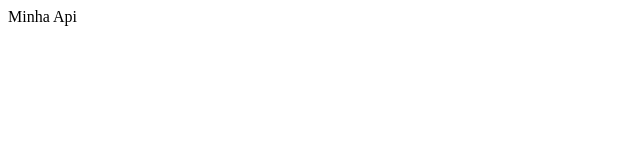
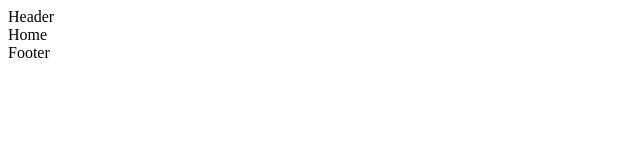
Before and after one commit to Gisellyrock/Rede-Social-Dogs, a React (Create React App) app: page / in a window 1280 px wide. Shown: the top 160 px of the page, without its empty margins (0-640 px from the left). Built offline with nearby package versions, Linux system fonts and the light colour scheme.

Commit message:
initial structure

```diff
--- a/src/App.js
+++ b/src/App.js
@@ -1,11 +1,20 @@
 import React from 'react';
+import { BrowserRouter, Routes, Route } from 'react-router-dom';
 import './App.css';
-import Api from './api/Api';
+import Header from './Components/Header';
+import Footer from './Components/Footer';
+import Home from './Components/Home';
 
 function App() {
   return (
     <div>
-      <Api />
+      <BrowserRouter>
+        <Header />
+        <Routes>
+          <Route path="/" element={<Home />} />
+        </Routes>
+        <Footer />
+      </BrowserRouter>
     </div>
   );
 }
--- /dev/null
+++ b/src/Components/Footer.js
@@ -0,0 +1,8 @@
+import React from 'react';
+import styles from './Footer.module.css';
+
+const Footer = () => {
+  return <div className={styles.footer}>Footer</div>;
+};
+
+export default Footer;
--- /dev/null
+++ b/src/Components/Header.js
@@ -0,0 +1,8 @@
+import React from 'react';
+import styles from './Header.module.css';
+
+const Header = () => {
+  return <div className={styles.header}>Header</div>;
+};
+
+export default Header;
--- /dev/null
+++ b/src/Components/Home.js
@@ -0,0 +1,7 @@
+import React from 'react';
+
+const Home = () => {
+  return <div>Home</div>;
+};
+
+export default Home;
--- a/src/api/Api.js
+++ /dev/null
@@ -1,7 +0,0 @@
-import React from 'react';
-
-const Api = () => {
-  return <div>Minha Api</div>;
-};
-
-export default Api;
```
Also changed, not shown: src/Components/Footer.module.css (added), src/Components/Header.module.css (added).
